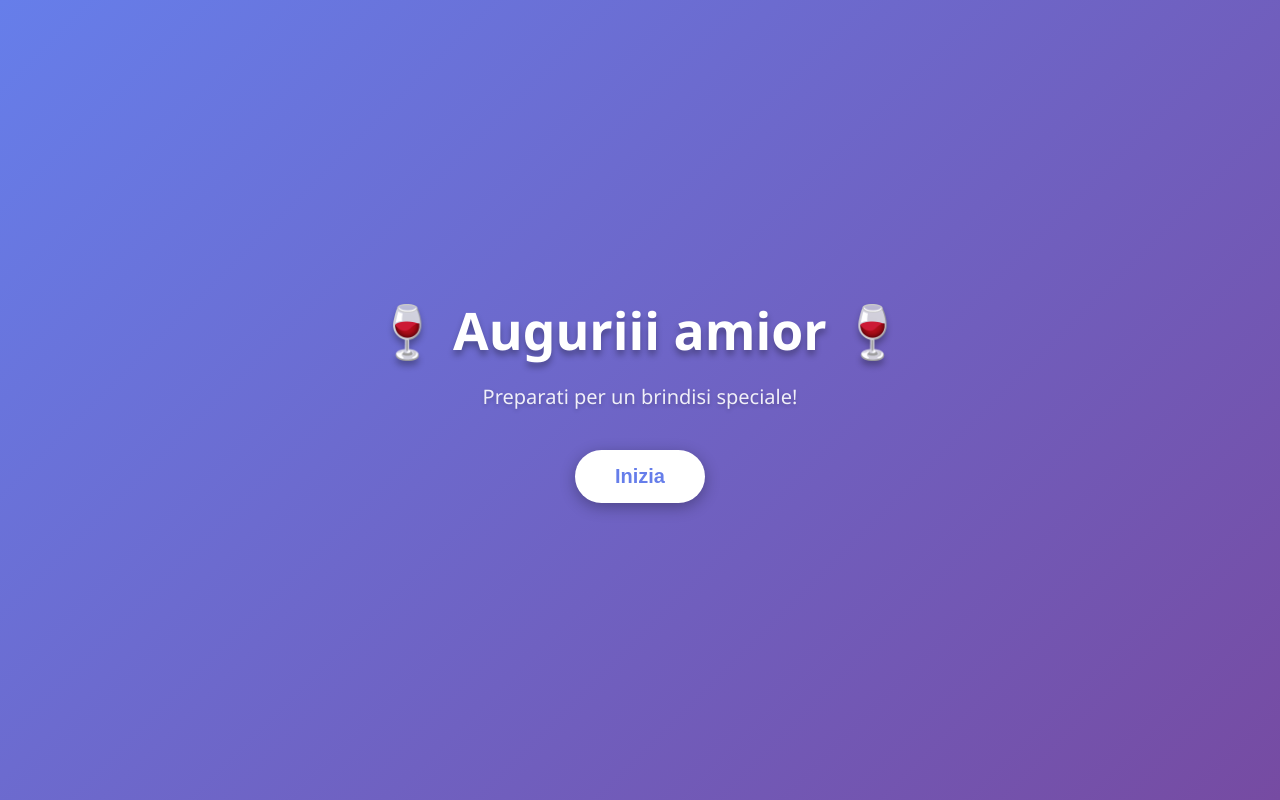
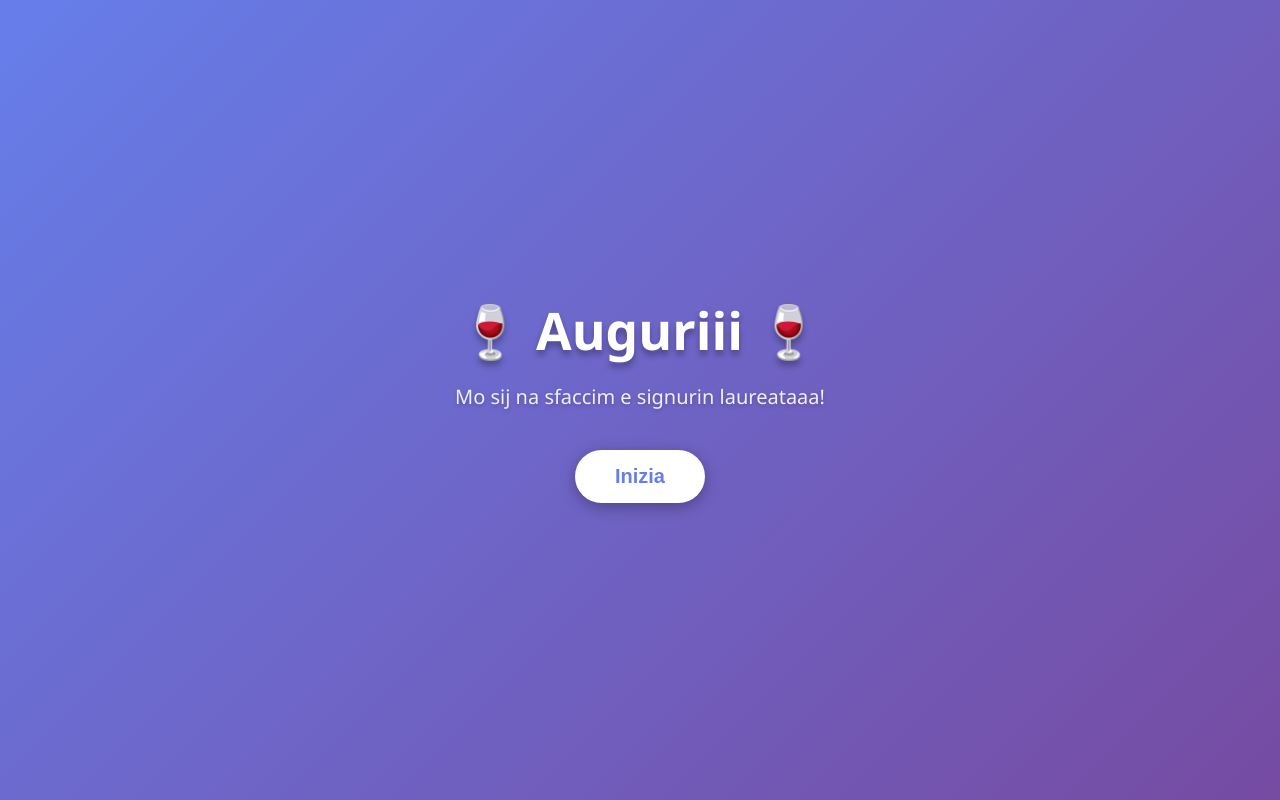
Before and after one commit to alepalladino39-design/nowinenowater, a plain HTML site: page index.html in a window 1280 px wide. Shown: the top 800 px of the page. Drawn offline with Linux system fonts and the light colour scheme.

Commit message:
Update index.html

```diff
--- a/index.html
+++ b/index.html
@@ -252,8 +252,8 @@
     <button class="home-button hidden" id="homeButton">🏠</button>
 
     <div class="welcome-screen" id="welcomeScreen">
-        <div class="welcome-title">🍷 Auguriii amior 🍷</div>
-        <div class="welcome-subtitle">Preparati per un brindisi speciale!</div>
+        <div class="welcome-title">🍷 Auguriii 🍷</div>
+        <div class="welcome-subtitle">Mo sij na sfaccim e signurin laureataaa!</div>
         <button class="start-audio-button" id="startAudioButton"> Inizia </button>
         <div class="welcome-instruction hidden" id="welcomeInstruction">👆 Scorri verso l'alto per iniziare 👆</div>
     </div>
```
